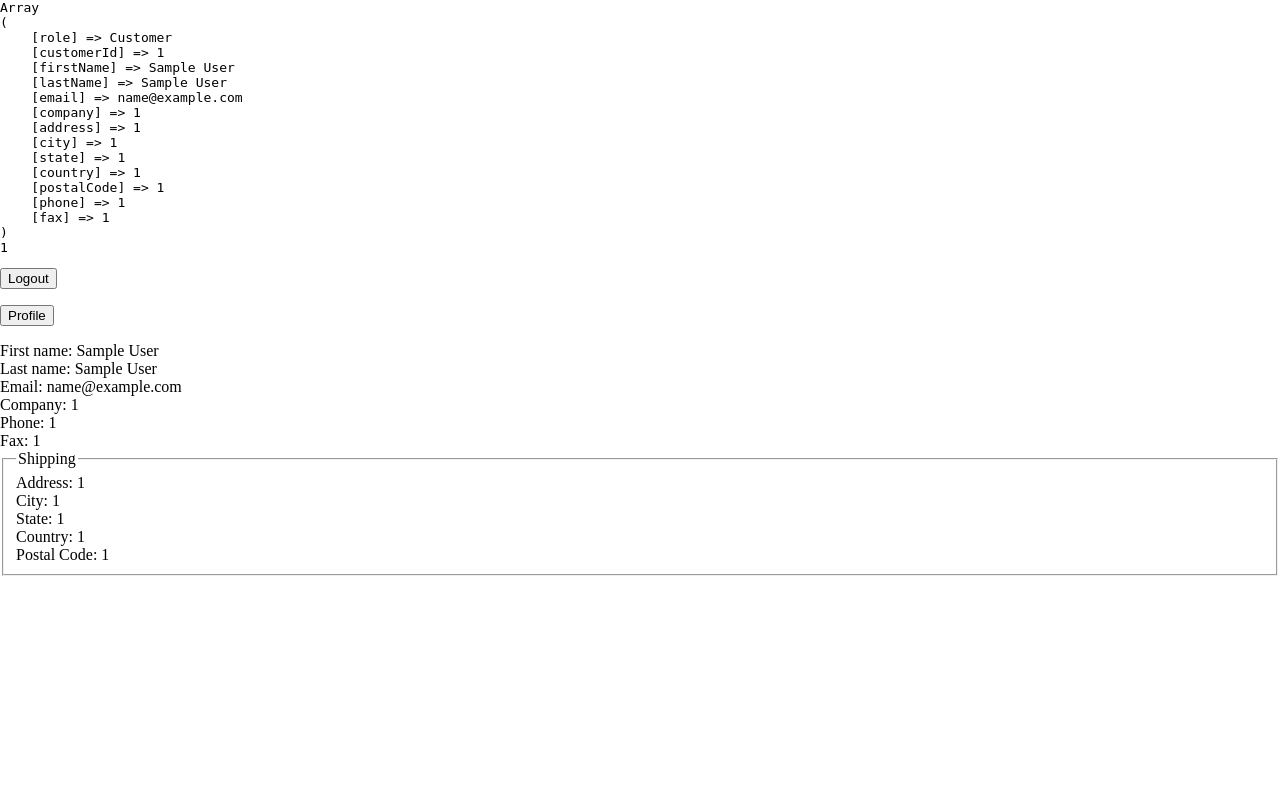
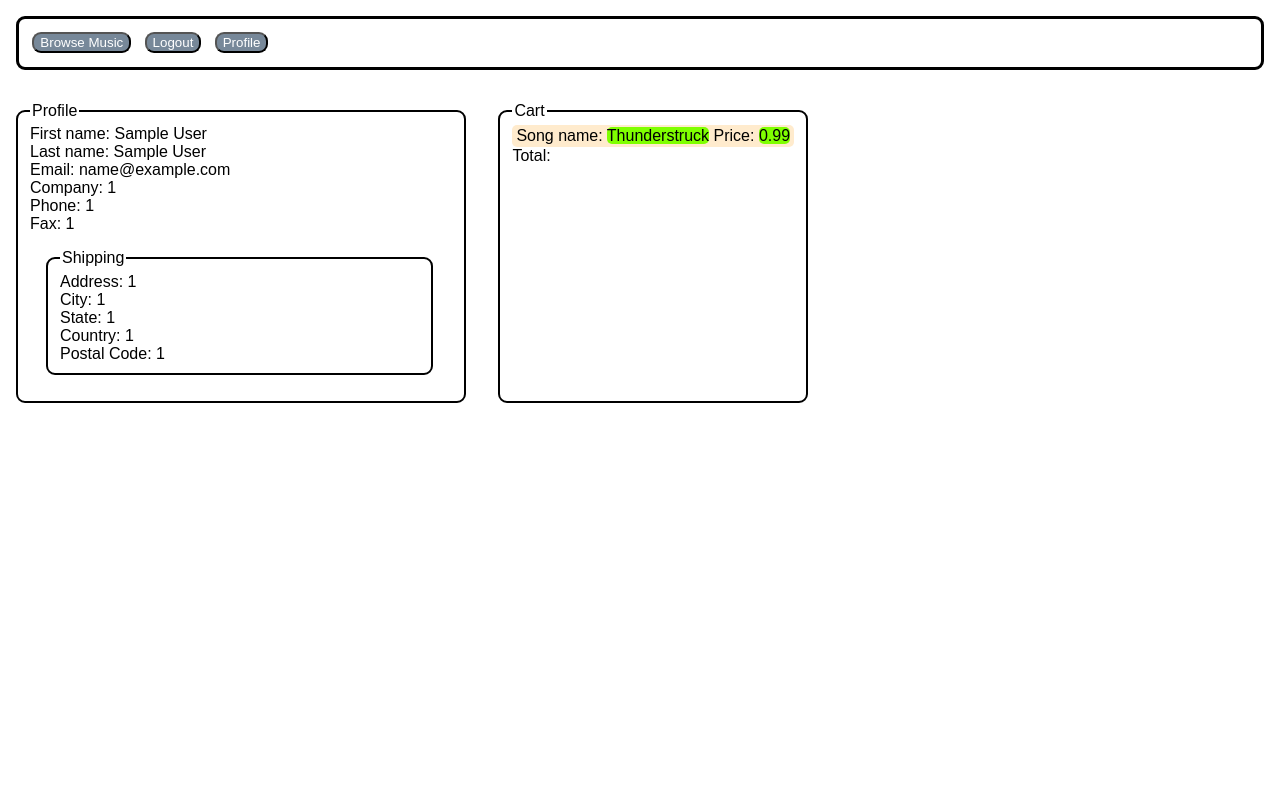
Before and after one commit to NielsJustesen/Web-dev-2nd-Mandatory, a PHP site: page /profile.php in a window 1280 px wide. Run offline with PHP 8.4, Linux system fonts and the light colour scheme; the visitor is signed in with stand-in values (Sample User, id 1).

Commit message:
Cart and browse in progress

```diff
--- a/browse.php
+++ b/browse.php
@@ -8,6 +8,8 @@
         <script src="js/script.js"></script>
     </head>
     <body>
-
+        <?php
+            include_once("header.php");
+        ?>
     </body>
 </html>
--- a/css/styles.css
+++ b/css/styles.css
@@ -1,6 +1,10 @@
 body {
     margin: 0;
     padding: 0;
+}
+
+* {
+    font-family: Arial, Helvetica, sans-serif;
 }
 
 #signupForm {
@@ -12,3 +16,56 @@
     margin: 1em 1em 0em 1em;
     display: inline-grid;
 }
+
+header {
+    display: flex;
+    border-style: solid;
+    border-radius: 9px;
+    margin: 1em 1em 1em 1em;
+}
+
+header input {
+    margin: 1em 0em 1em 1em;
+}
+
+input {
+    color: white;
+    border-radius: 9px;
+    background-color: lightslategray;
+}
+
+fieldset {
+    border-style: solid;
+    border-radius: 9px;
+    margin: 1em 1em 1em 1em;
+    border-color: black;
+}
+
+#profile {
+    display: flex;
+}
+
+#profileInfo {
+    width: 33%;
+}
+
+#shipping {
+    width: 85%;
+}
+
+#cartList {
+    list-style: none;
+    padding: 0;
+    margin: 0;
+}
+
+.cartItem {
+    background: blanchedalmond;
+    border-radius: 5px;
+    padding: 2px 4px 2px 4px;
+}
+
+.songName, .songPrice {
+    background-color: chartreuse;
+    border-radius: 5px;
+}
--- a/header.php
+++ b/header.php
@@ -13,6 +13,9 @@
     <link rel="stylesheet" href="css/styles.css">
 </head>
 <header>
+    <form action="browse.php" method="POST">
+        <input type="submit" name="browse" value="Browse Music">
+    </form>
     <?php
         if(!isset($_SESSION["customerId"])){
     ?>
--- a/login.php
+++ b/login.php
@@ -46,6 +46,7 @@
         <meta charset="UTF-8">
         <meta name="viewport" content="width=device-width, initial-scale=1.0">
         <title>Chinook Abridged</title>
+        <link rel="stylesheet" href="css/styles.css">
         <script src="js/jquery-3.5.1.js"></script>
         <script src="js/script.js"></script>
     </head>
@@ -58,7 +59,7 @@
                 <label>Password</label>
                 <input type="password" name="pwd" id="pwd">
                 <input type="submit" id="loginBtn" value="Login">
-                <p>Don't have an account? <a href="signup.php">Sign up now</a>.</p>
+                <p>Not yet registered? <a href="signup.php">Sign up now</a>.</p>
             </fieldset>
         </form>
     </body>
--- a/profile.php
+++ b/profile.php
@@ -2,9 +2,6 @@
     if(!isset($_SESSION)){
         session_start();
     }
-    echo "<pre>";
-    echo print_r($_SESSION);
-    echo "</pre>";
     $firstName = $_SESSION["firstName"];
     $lastName = $_SESSION["lastName"];
     $email = $_SESSION["email"];
@@ -30,7 +27,9 @@
         include_once("header.php");
     ?>
     <body>
-        <div class="profile">
+        <div id="profile">
+            <fieldset id="profileInfo">
+                <legend>Profile</legend>
                 <span>First name: <?=$firstName?></span><br>
                 <span>Last name: <?=$lastName?></span><br>
                 <span>Email: <?=$email?></span><br>
@@ -45,6 +44,15 @@
                     <span>Country: <?=$country?></span><br>
                     <span>Postal Code: <?=$postalCode?></span><br>
                 </fieldset>
+            </fieldset>
+            <fieldset id="cart">
+                <legend>Cart</legend>
+                <ol id="cartList">
+                    <!-- TEST CART ITEM PLACEHOLDER -->
+                    <li class="cartItem"><span>Song name: </span><span class="songName" >Thunderstruck</span><span> Price: </span><span class="songPrice">0.99</span></li>
+                </ol>
+                <span id="totalPrice">Total: </span>
+            </fieldset>
         </div>
     </body>
 </html>
```
Also changed, not shown: signup.php (+13 -13 lines). Lines whose indentation alone changed are shown as unchanged.
